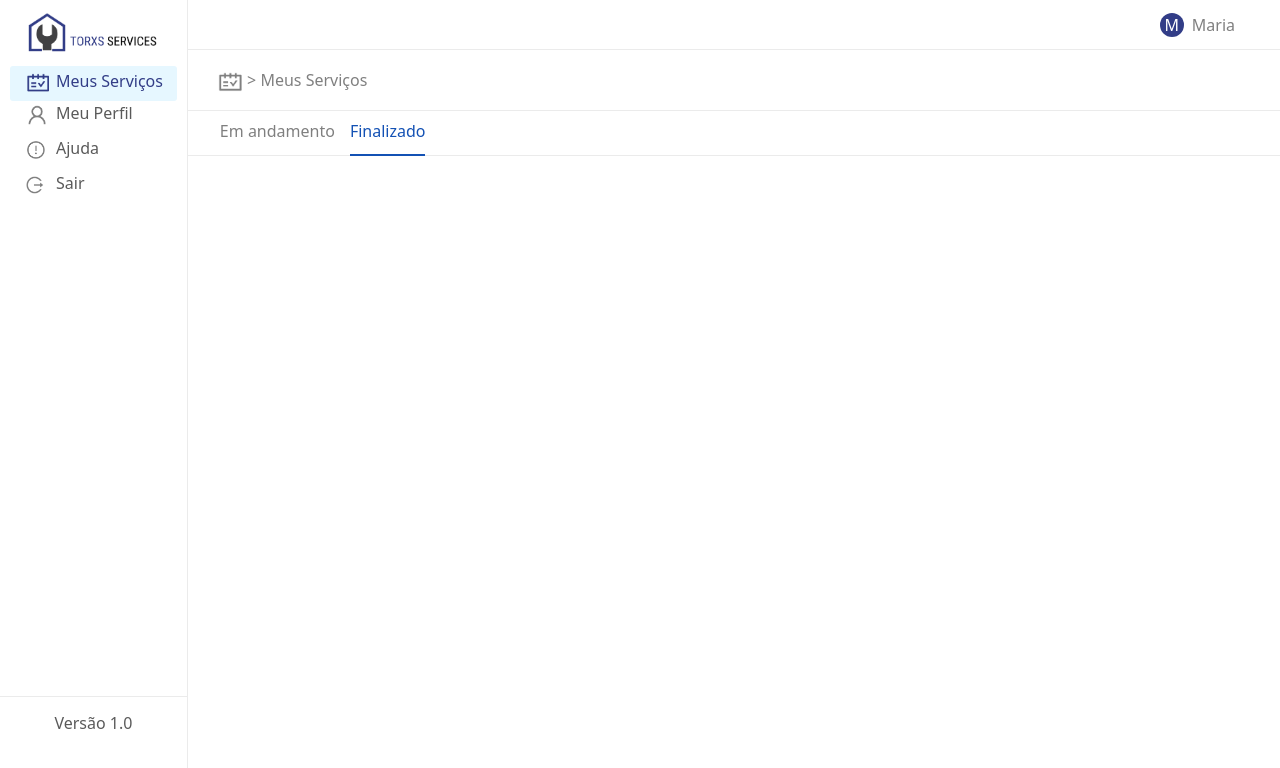
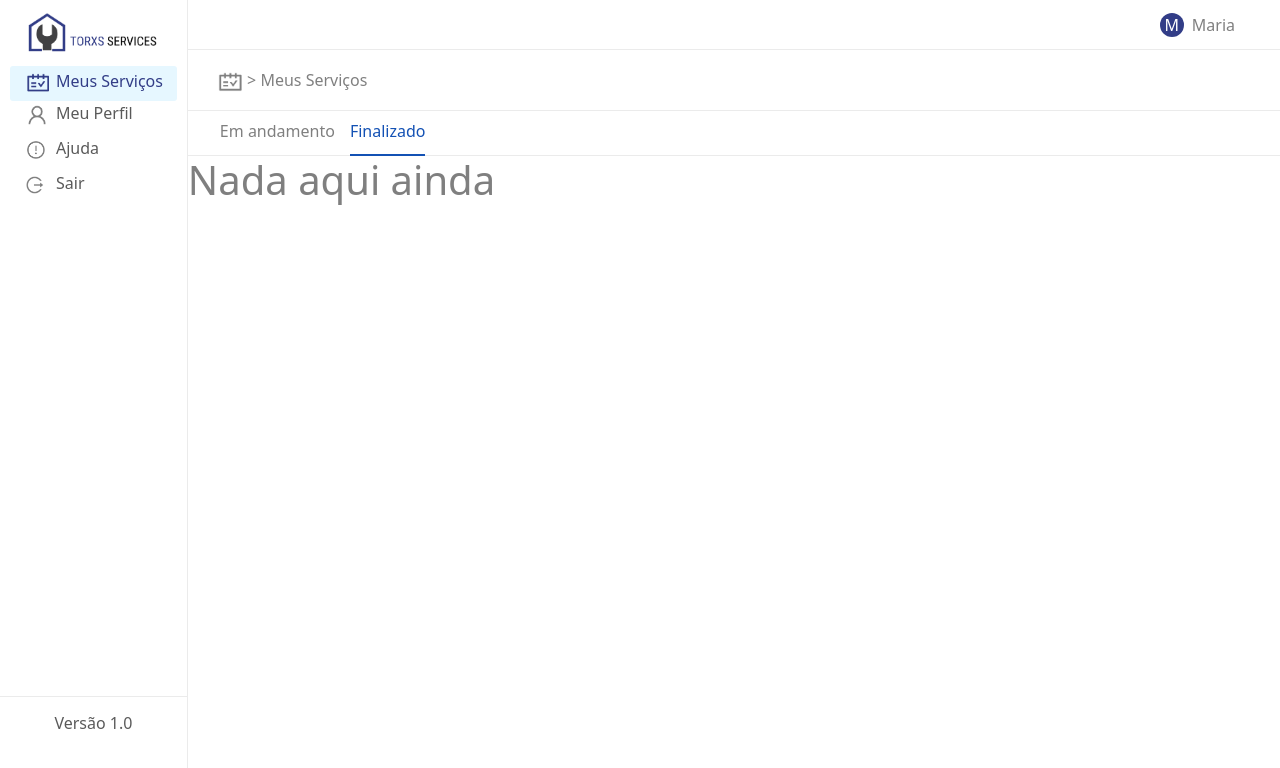
Before and after one commit to SnowGray24/DomesticGeneralServices, a React (Create React App) app: page /MeusServicos in a window 1280 px wide. Both pictures are taken after a click on the element "Finalizado". Shown: the top 768 px of the page. Built offline with nearby package versions, Linux system fonts and the light colour scheme.

Commit message:
Criada alternância entre serviços em andamento e serviços finalizados

```diff
--- a/src/components/TabBarHorizontal.js
+++ b/src/components/TabBarHorizontal.js
@@ -39,7 +39,18 @@ function TabBarHorizontal(props) {
                     </div>
                 }
             </nav>
+            {inProgressChecked
+            ? <>
+              {props.card}
+              </>
+            : <>
+              <h1>Nada aqui ainda</h1>
+              </>
+            }
         </div>
+
+
+
     )
 }
 export default TabBarHorizontal
```
